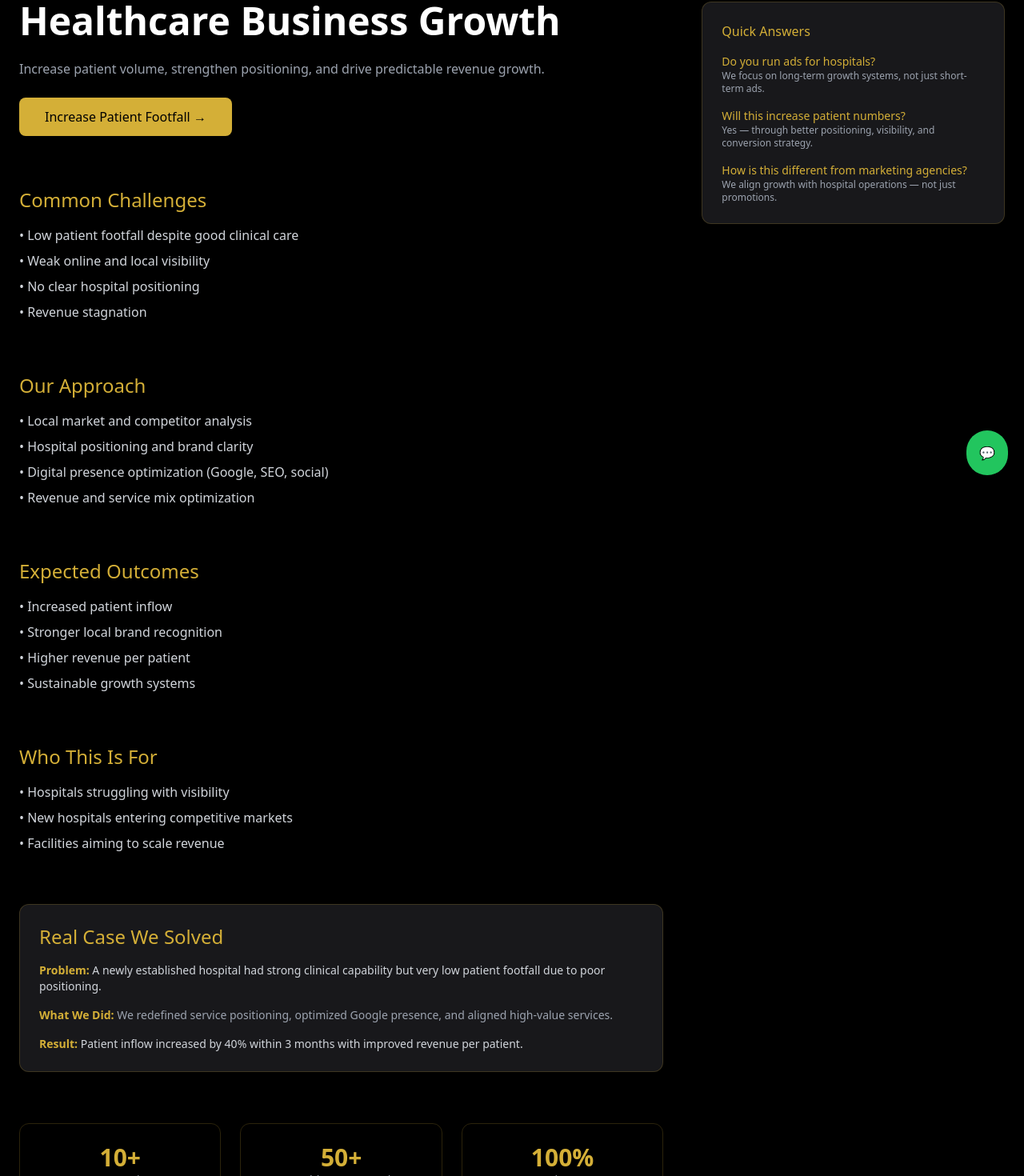
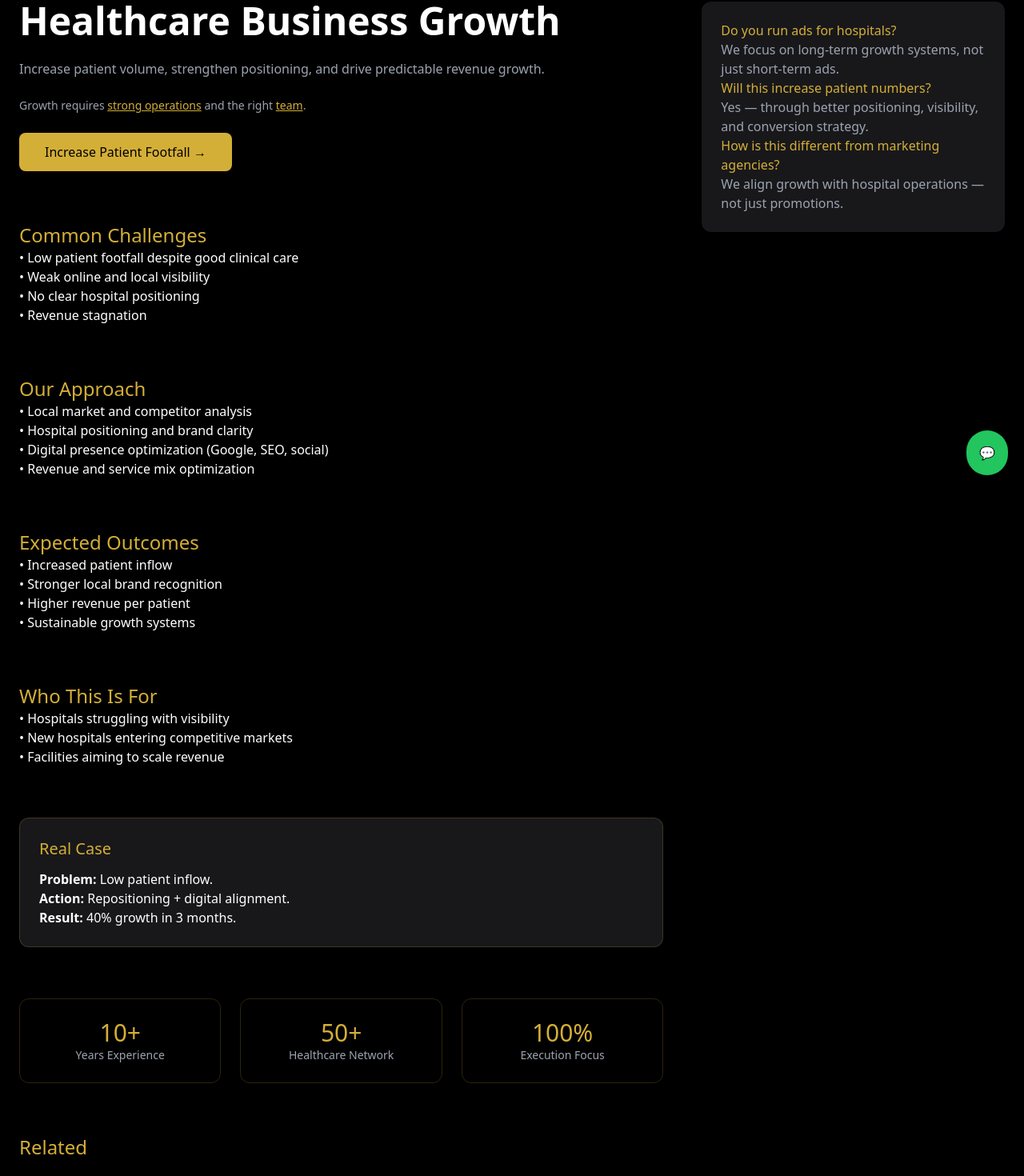
Before and after one commit to hospinovus-lgtm/hospinovus.com, a React (Vite) app: page /services/growth in a window 1280 px wide. Shown: the part 110-1580 px from the top of the page at 80% size. Built offline with nearby package versions, Linux system fonts and the light colour scheme.

Commit message:
4 sevices updation

```diff
--- a/src/pages/ServiceDetail.tsx
+++ b/src/pages/ServiceDetail.tsx
@@ -9,18 +9,14 @@ export default function ServiceDetail() {
 
   const [showPopup, setShowPopup] = useState(false)
 
+  // CTA
   const getCTA = () => {
     switch (service?.slug) {
-      case "nabh":
-        return "Book NABH Gap Analysis"
-      case "operations":
-        return "Fix My Hospital Operations"
-      case "growth":
-        return "Increase Patient Footfall"
-      case "recruitment":
-        return "Build My Hospital Team"
-      default:
-        return "Book Consultation"
+      case "nabh": return "Book NABH Gap Analysis"
+      case "operations": return "Fix My Hospital Operations"
+      case "growth": return "Increase Patient Footfall"
+      case "recruitment": return "Build My Hospital Team"
+      default: return "Book Consultation"
     }
   }
 
@@ -30,49 +26,93 @@ export default function ServiceDetail() {
 I’m interested in ${service?.title}.
 Please guide me on next steps.`
 
-  // 🔥 ELITE CASE STUDIES
+  // 🔥 INTERNAL LINKING (RESTORED)
+  const getInternalLinkingText = () => {
+    switch (service?.slug) {
+      case "nabh":
+        return (
+          <p className="text-gray-400 text-sm">
+            NABH success depends on{" "}
+            <Link to="/services/operations" className="text-gold underline">
+              structured operations
+            </Link>{" "}
+            and{" "}
+            <Link to="/services/recruitment" className="text-gold underline">
+              trained teams
+            </Link>.
+          </p>
+        )
+      case "operations":
+        return (
+          <p className="text-gray-400 text-sm">
+            Operations impact{" "}
+            <Link to="/services/nabh" className="text-gold underline">
+              NABH readiness
+            </Link>{" "}
+            and drive{" "}
+            <Link to="/services/growth" className="text-gold underline">
+              hospital growth
+            </Link>.
+          </p>
+        )
+      case "growth":
+        return (
+          <p className="text-gray-400 text-sm">
+            Growth requires{" "}
+            <Link to="/services/operations" className="text-gold underline">
+              strong operations
+            </Link>{" "}
+            and the right{" "}
+            <Link to="/services/recruitment" className="text-gold underline">
+              team
+            </Link>.
+          </p>
+        )
+      case "recruitment":
+        return (
+          <p className="text-gray-400 text-sm">
+            Hiring affects{" "}
+            <Link to="/services/operations" className="text-gold underline">
+              operations
+            </Link>{" "}
+            and{" "}
+            <Link to="/services/nabh" className="text-gold underline">
+              accreditation success
+            </Link>.
+          </p>
+        )
+      default:
+        return null
+    }
+  }
+
+  // 🔥 CASE STUDY (KEPT)
   const getCaseStudy = () => {
     switch (service?.slug) {
       case "nabh":
         return {
-          problem:
-            "A 60-bed hospital in Central Kerala was struggling with NABH preparation. Documentation existed, but staff were not aligned and audit fear was high.",
-          action:
-            "We restructured SOPs, trained department-wise teams, and conducted 2 mock audits with real scenarios.",
-          result:
-            "Within 4 months, the hospital achieved full audit readiness with zero major non-conformities.",
+          problem: "60-bed hospital struggled with audit readiness.",
+          action: "SOP restructuring + mock audits.",
+          result: "Achieved NABH readiness in 4 months.",
         }
-
       case "operations":
         return {
-          problem:
-            "A multi-speciality hospital in Kochi had discharge delays of 6–8 hours, causing patient dissatisfaction and bed blocking.",
-          action:
-            "We redesigned discharge workflow, aligned billing + pharmacy + nursing coordination, and introduced TAT tracking.",
-          result:
-            "Discharge time reduced to under 2 hours, improving patient turnover and satisfaction significantly.",
+          problem: "6–8 hour discharge delays.",
+          action: "Workflow + TAT system implemented.",
+          result: "Reduced to under 2 hours.",
         }
-
       case "growth":
         return {
-          problem:
-            "A newly established hospital had strong clinical capability but very low patient footfall due to poor positioning.",
-          action:
-            "We redefined service positioning, optimized Google presence, and aligned high-value services.",
-          result:
-            "Patient inflow increased by 40% within 3 months with improved revenue per patient.",
+          problem: "Low patient inflow.",
+          action: "Repositioning + digital alignment.",
+          result: "40% growth in 3 months.",
         }
-
       case "recruitment":
         return {
-          problem:
-            "A hospital faced high front-office staff turnover and poor patient interaction experience.",
-          action:
-            "We hired role-specific candidates and implemented structured onboarding with workflow-based training.",
-          result:
-            "Staff stability improved and patient experience scores increased noticeably within weeks.",
+          problem: "High staff turnover.",
+          action: "Structured hiring + onboarding.",
+          result: "Improved stability & experience.",
         }
-
       default:
         return null
     }
@@ -80,7 +120,7 @@ Please guide me on next steps.`
 
   const caseStudy = getCaseStudy()
 
-  // EXIT INTENT
+  // 🔥 EXIT POPUP (FULLY FIXED)
   useEffect(() => {
     let triggered = false
 
@@ -95,12 +135,12 @@ Please guide me on next steps.`
     let lastScroll = window.scrollY
 
     const handleScroll = () => {
-      const scrollPercent =
+      const percent =
         (window.scrollY /
           (document.body.scrollHeight - window.innerHeight)) *
         100
 
-      if (scrollPercent > 60 && window.scrollY < lastScroll && !triggered) {
+      if (percent > 60 && window.scrollY < lastScroll && !triggered) {
         triggered = true
         setShowPopup(true)
         track("Exit Popup Triggered", { service: service?.slug })
@@ -139,13 +179,11 @@ Please guide me on next steps.`
 
           {/* HERO */}
           <div className="space-y-6">
-            <h1 className="text-4xl md:text-5xl font-bold">
-              {service.title}
-            </h1>
+            <h1 className="text-4xl md:text-5xl font-bold">{service.title}</h1>
 
-            <p className="text-gray-400 max-w-2xl">
-              {service.subtitle}
-            </p>
+            <p className="text-gray-400">{service.subtitle}</p>
+
+            {getInternalLinkingText()}
 
             <Link
               to={`/contact?service=${service.slug}`}
@@ -158,36 +196,26 @@ Please guide me on next steps.`
             </Link>
           </div>
 
-          {/* SECTIONS */}
           <Section title="Common Challenges" data={service.problems} />
           <Section title="Our Approach" data={service.process} />
           <Section title="Expected Outcomes" data={service.outcomes} />
           <Section title="Who This Is For" data={service.idealFor} />
 
-          {/* 🔥 CASE STUDY */}
+          {/* CASE */}
           {caseStudy && (
-            <div className="border border-gold/20 p-6 rounded-xl bg-zinc-900 space-y-4">
-              <h2 className="text-2xl text-gold">Real Case We Solved</h2>
-
-              <p className="text-gray-300 text-sm">
-                <strong className="text-gold">Problem:</strong> {caseStudy.problem}
-              </p>
-
-              <p className="text-gray-400 text-sm">
-                <strong className="text-gold">What We Did:</strong> {caseStudy.action}
-              </p>
-
-              <p className="text-gray-300 text-sm">
-                <strong className="text-gold">Result:</strong> {caseStudy.result}
-              </p>
+            <div className="border border-gold/20 p-6 rounded-xl bg-zinc-900">
+              <h2 className="text-gold text-xl mb-3">Real Case</h2>
+              <p><b>Problem:</b> {caseStudy.problem}</p>
+              <p><b>Action:</b> {caseStudy.action}</p>
+              <p><b>Result:</b> {caseStudy.result}</p>
             </div>
           )}
 
-          {/* AUTHORITY */}
+          {/* AUTH */}
           <div className="grid md:grid-cols-3 gap-6 text-center">
             {commonBlocks.credibility.authority.map((item, i) => (
               <div key={i} className="border border-gold/20 p-6 rounded-xl">
-                <p className="text-3xl text-gold font-bold">{item.value}</p>
+                <p className="text-3xl text-gold">{item.value}</p>
                 <p className="text-gray-400 text-sm">{item.label}</p>
               </div>
             ))}
@@ -196,19 +224,12 @@ Please guide me on next steps.`
           {/* RELATED */}
           {relatedServices.length > 0 && (
             <div>
-              <h2 className="text-2xl text-gold mb-6">Related Services</h2>
-              <div className="grid md:grid-cols-2 gap-6">
-                {relatedServices.map((rs) => (
-                  <Link
-                    key={rs.slug}
-                    to={`/services/${rs.slug}`}
-                    className="border border-gold/20 p-6 rounded-xl"
-                  >
-                    <h3 className="text-gold">{rs.title}</h3>
-                    <p className="text-gray-400 text-sm">{rs.subtitle}</p>
-                  </Link>
-                ))}
-              </div>
+              <h2 className="text-gold text-2xl mb-4">Related</h2>
+              {relatedServices.map((rs) => (
+                <Link key={rs.slug} to={`/services/${rs.slug}`}>
+                  {rs.title}
+                </Link>
+              ))}
             </div>
           )}
 
@@ -218,28 +239,24 @@ Please guide me on next steps.`
               to={`/contact?service=${service.slug}`}
               className="bg-gold text-black px-8 py-3 rounded-lg"
             >
-              {ctaText} →
+              {ctaText}
             </Link>
           </div>
-
         </div>
 
-        {/* RIGHT FAQ */}
+        {/* FAQ */}
         {service.faqs?.length > 0 && (
           <div className="hidden md:block">
-            <div className="sticky top-28 space-y-4 border border-gold/20 p-6 rounded-xl bg-zinc-900">
-              <h2 className="text-gold">Quick Answers</h2>
-
+            <div className="sticky top-28 bg-zinc-900 p-6 rounded-xl">
               {service.faqs.map((faq, i) => (
                 <div key={i}>
-                  <p className="text-gold text-sm">{faq.q}</p>
-                  <p className="text-gray-400 text-xs">{faq.a}</p>
+                  <p className="text-gold">{faq.q}</p>
+                  <p className="text-gray-400">{faq.a}</p>
                 </div>
               ))}
             </div>
           </div>
         )}
-
       </div>
 
       {/* WHATSAPP */}
@@ -251,17 +268,42 @@ Please guide me on next steps.`
         💬
       </a>
 
+      {/* 🔥 EXIT POPUP WITH EMAIL RESTORED */}
+      {showPopup && (
+        <div className="fixed inset-0 bg-black/90 flex items-center justify-center z-[999]">
+          <div className="bg-zinc-900 p-8 rounded-xl text-center space-y-4">
+
+            <button onClick={() => setShowPopup(false)}>✕</button>
+
+            <h2 className="text-gold text-xl">Before You Leave...</h2>
+
+            <a href={`https://wa.me/918330016037?text=${encodeURIComponent(whatsappMessage)}`}>
+              WhatsApp
+            </a>
+
+            <a href="tel:+918330016037">Call</a>
+
+            <a href={`mailto:hospinovus@gmail.com?subject=${service.title}`}>
+              Email
+            </a>
+
+            <Link to={`/contact?service=${service.slug}`}>
+              Get Plan
+            </Link>
+
+          </div>
+        </div>
+      )}
     </div>
   )
 }
 
 function Section({ title, data }: any) {
   if (!data?.length) return null
-
   return (
     <div>
-      <h2 className="text-2xl text-gold mb-4">{title}</h2>
-      <ul className="space-y-2 text-gray-300">
+      <h2 className="text-gold text-2xl">{title}</h2>
+      <ul>
         {data.map((item: string, i: number) => (
           <li key={i}>• {item}</li>
         ))}
```
